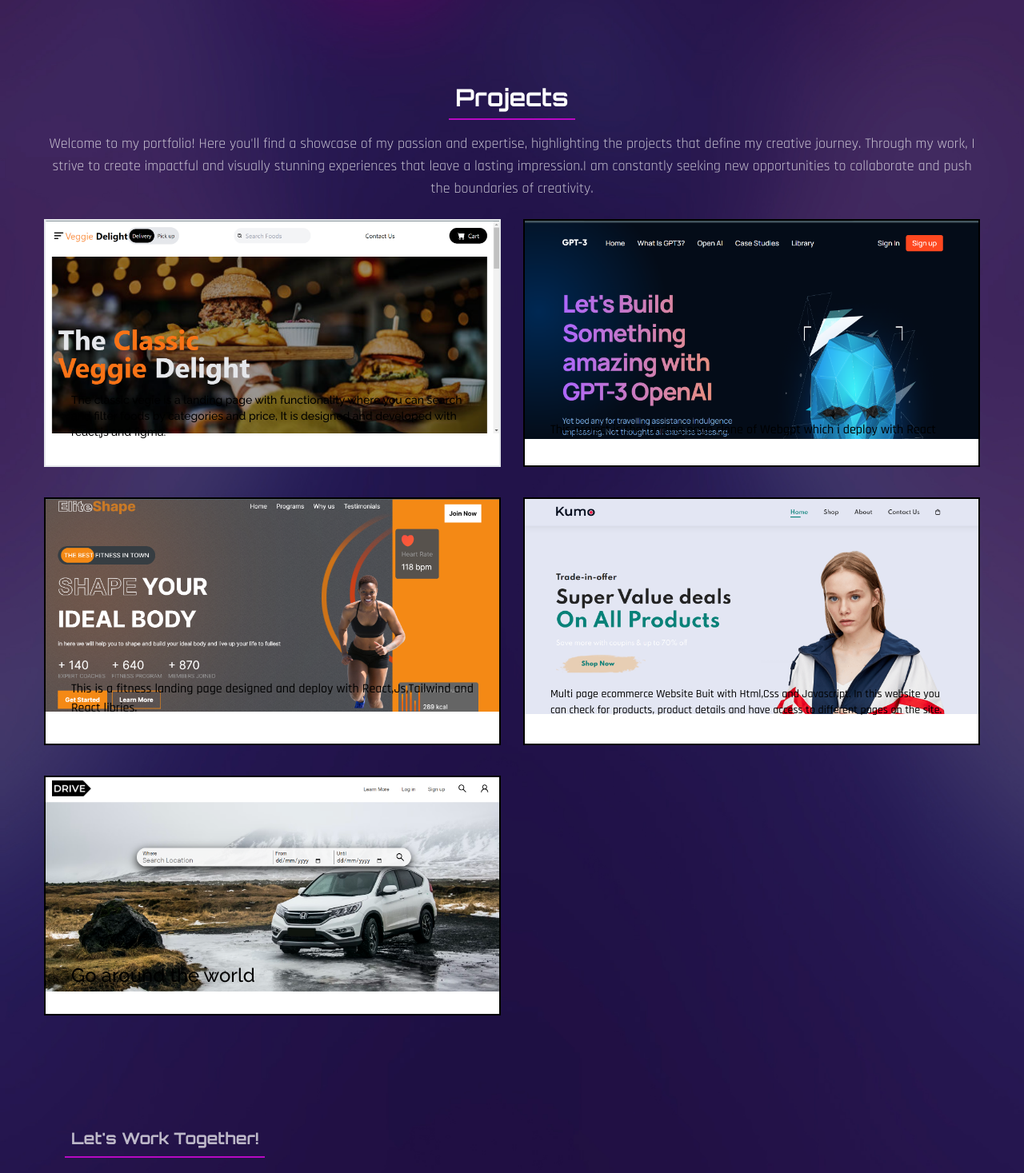
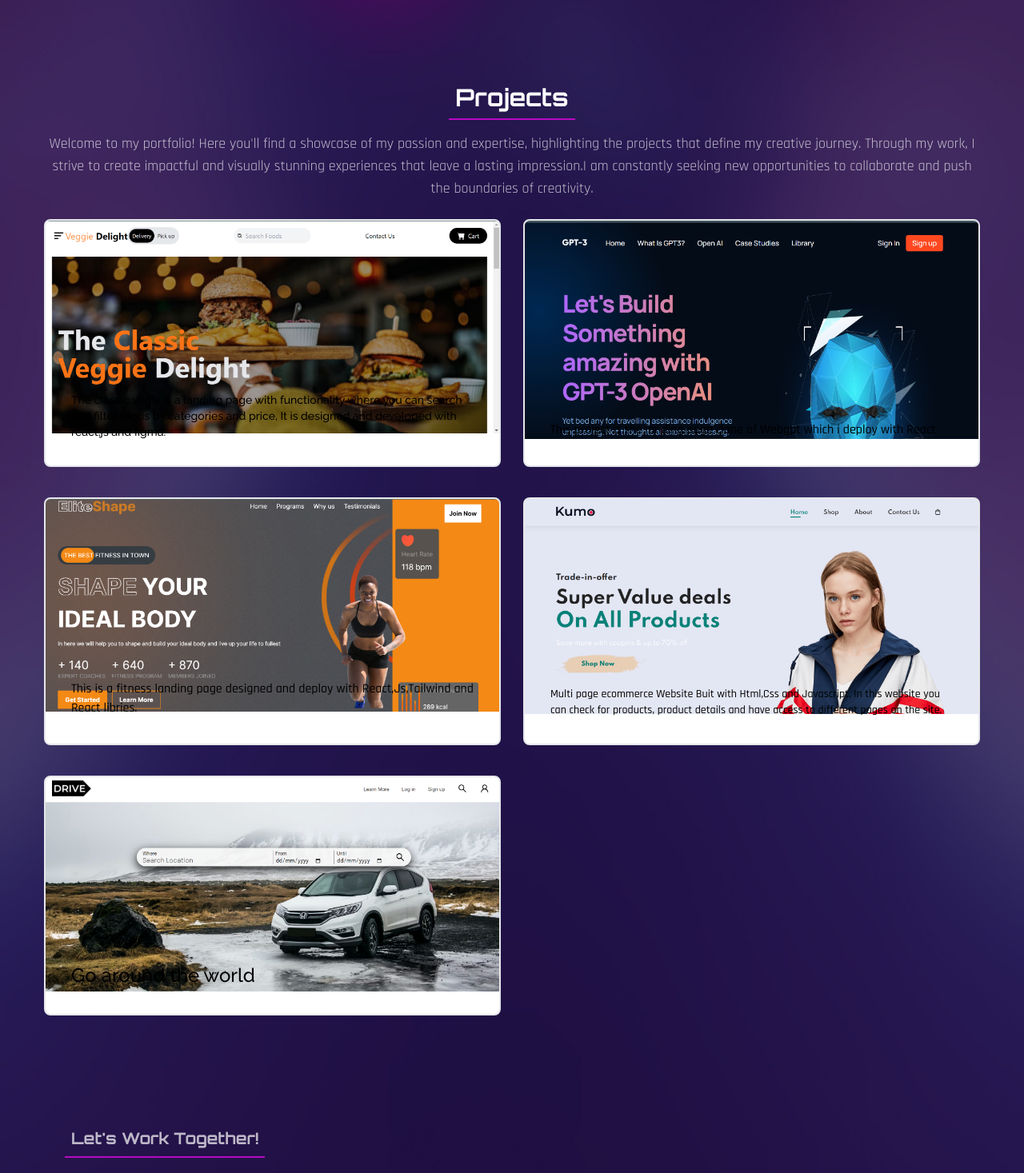
Before and after one commit to oluwabukola2610/portfolio, a React (Vite) app: page / in a window 1280 px wide. Shown: the part 1813-3280 px from the top of the page at 80% size. Built offline with nearby package versions, Linux system fonts and the light colour scheme; a web font is replaced by a local one.

Commit message:
new style change

```diff
--- a/src/component/Projects.jsx
+++ b/src/component/Projects.jsx
@@ -34,7 +34,7 @@
           </div>
           <div className="grid grid-cols-1 md:grid-cols-2 text-black gap-2 md:gap-5 lg:gap-7">
             <div className="group relative block h-[320px] ">
-              <div className="relative flex md:h-[310px] h-[260px] transform items-end border-2 bg-white bg-project bg-no-repeat bg-contain transition-transform group-hover:scale-105 group-hover:opacity-70">
+              <div className="relative rounded-lg flex md:h-[310px] h-[260px] transform items-end border-2 bg-white bg-project bg-no-repeat bg-contain transition-transform group-hover:scale-105 group-hover:opacity-70">
                 <div className="p-4 !pt-0 transition-opacity group-hover:absolute group-hover:opacity-0 sm:p-6 lg:p-8">
                   <h2 className="mt-4 text-sm font-medium ">
                     The classic vegie is a landing page with functionality where
@@ -59,7 +59,7 @@
             </div>
 
             <div className="group relative block h-[320px] ">
-              <div className="relative flex md:h-[310px] h-[260px] transform items-end border-2 bg-white border-black bg-project2 bg-no-repeat bg-contain transition-transform group-hover:scale-105 group-hover:opacity-70">
+              <div className="relative rounded-lg flex md:h-[310px] h-[260px] transform items-end border-2 bg-white  bg-project2 bg-no-repeat bg-contain transition-transform group-hover:scale-105 group-hover:opacity-70">
                 <div className="p-4 !pt-0 transition-opacity group-hover:absolute group-hover:opacity-0 sm:p-6 lg:p-8">
                   <h2 className="mt-4 text-md font-secondary font-medium ">
                     This project is the landing page clone of Webgpt which i
@@ -83,7 +83,7 @@
             </div>
 
             <div className="group relative block h-[320px] ">
-              <div className="relative flex md:h-[310px] h-[260px] transform items-end border-2 bg-white border-black bg-project3 bg-no-repeat bg-contain transition-transform group-hover:scale-105 group-hover:opacity-70">
+              <div className="relative rounded-lg flex md:h-[310px] h-[260px] transform items-end border-2 bg-white bg-project3 bg-no-repeat bg-contain transition-transform group-hover:scale-105 group-hover:opacity-70">
                 <div className="p-4 !pt-0 transition-opacity group-hover:absolute group-hover:opacity-0 sm:p-6 lg:p-8">
                   <h2 className="mt-4 text-md font-medium  font-secondary">
                     This is a fitness landing page designed and deploy with
@@ -107,7 +107,7 @@
             </div>
 
             <div className="group relative block h-[320px] ">
-              <div className="relative flex md:h-[310px] h-[260px] transform items-end border-2 bg-white border-black bg-project4 bg-no-repeat bg-contain transition-transform group-hover:scale-105 group-hover:opacity-70">
+              <div className="relative rounded-lg flex md:h-[310px] h-[260px] transform items-end border-2 bg-white bg-project4 bg-no-repeat bg-contain transition-transform group-hover:scale-105 group-hover:opacity-70">
                 <div className="p-4 !pt-0 transition-opacity group-hover:absolute group-hover:opacity-0 sm:p-6 lg:p-8">
                   <h2 className="mt-4 text-sm font-medium font-secondary">
                     Multi page ecommerce Website Buit with Html,Css and
@@ -133,7 +133,7 @@
             </div>
 
             <div className="group relative block h-[320px] ">
-              <div className="relative flex md:h-[300px] h-[250px] transform items-end border-2 bg-white border-black bg-project5 bg-no-repeat bg-contain transition-transform group-hover:scale-105 group-hover:opacity-70">
+              <div className="relative rounded-lg flex md:h-[300px] h-[250px] transform items-end border-2 bg-white bg-project5 bg-no-repeat bg-contain transition-transform group-hover:scale-105 group-hover:opacity-70">
                 <div className="p-4 !pt-0 transition-opacity group-hover:absolute group-hover:opacity-0 sm:p-6 lg:p-8">
                   <h2 className="mt-4 text-xl font-medium sm:text-2xl">
                     Go around the world
```
